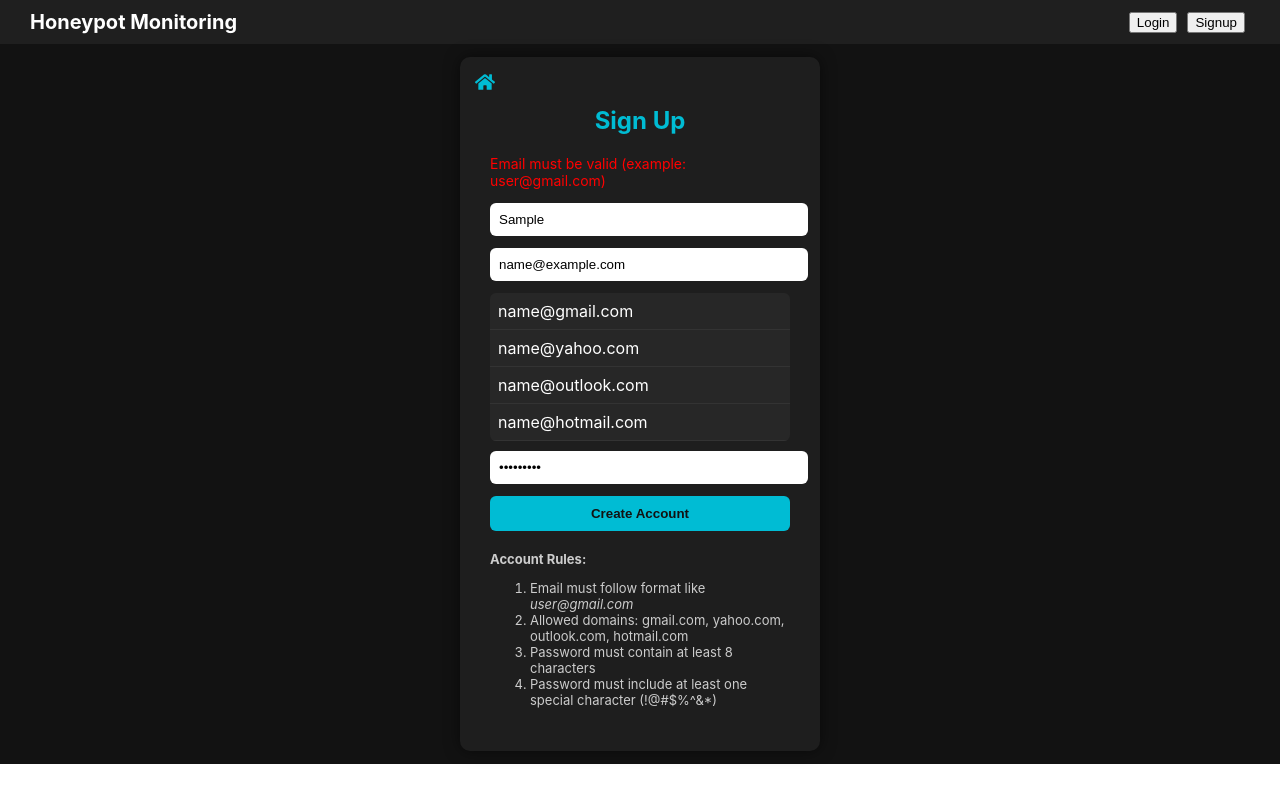
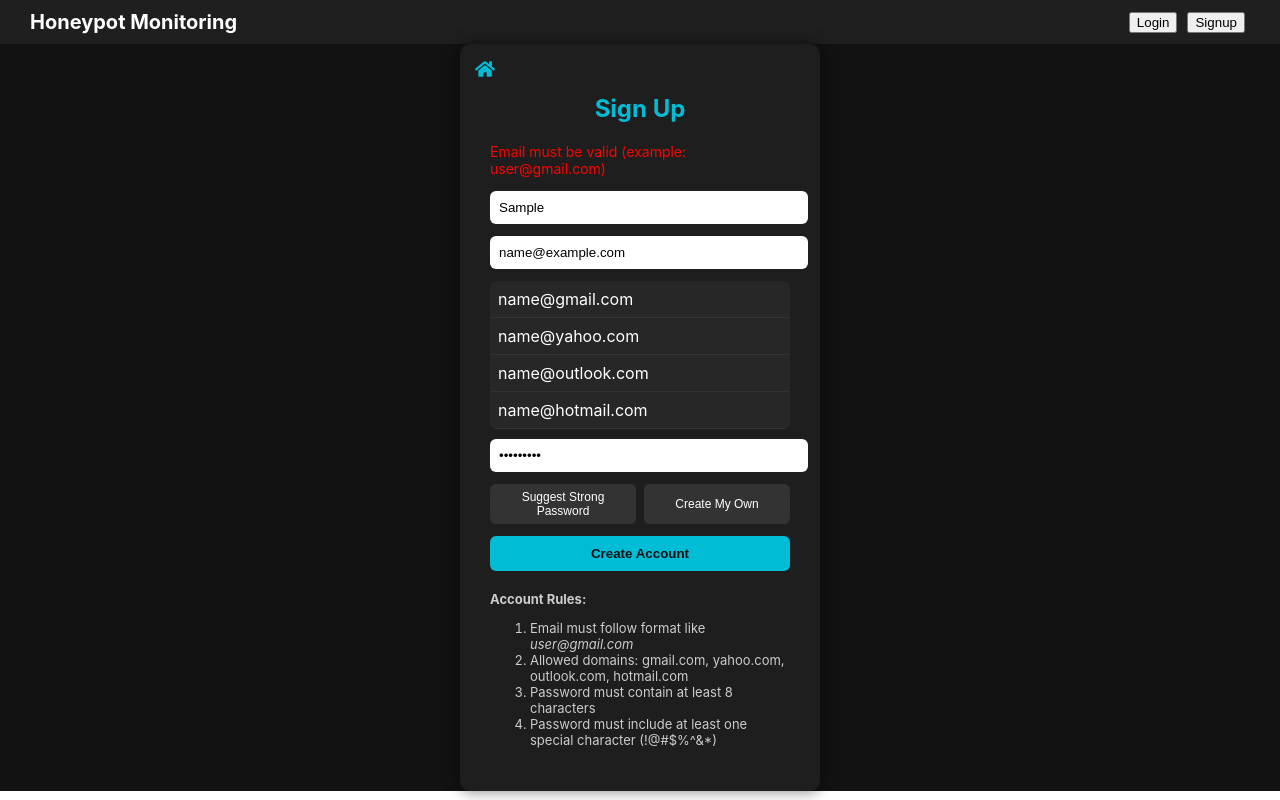
Before and after one commit to RohanMaharjan/HoneyPot_System, a React (Create React App) app in the folder honeypot-dashboard/: page /signup in a window 1280 px wide. Both pictures are taken after typing "Sample", "name@example.com", "Sample123" into the empty fields and a click on the button "Create Account". Built offline with nearby package versions, Linux system fonts and the light colour scheme.

Commit message:
added password generator

```diff
--- a/honeypot-dashboard/src/pages/SignupPage.js
+++ b/honeypot-dashboard/src/pages/SignupPage.js
@@ -12,6 +12,7 @@ function SignupPage() {
   const [password, setPassword] = useState("");
   const [error, setError] = useState("");
   const [suggestions, setSuggestions] = useState([]);
+  const [showPasswordOptions, setShowPasswordOptions] = useState(false);
 
   const domains = [
     "gmail.com",
@@ -98,6 +99,31 @@ function SignupPage() {
       setError("Server error");
     }
   };
+
+  //password suggestions
+  const generateStrongPassword = () => {
+
+  const upper = "ABCDEFGHIJKLMNOPQRSTUVWXYZ";
+  const lower = "abcdefghijklmnopqrstuvwxyz";
+  const numbers = "0123456789";
+  const symbols = "!@#$%^&*";
+
+  const allChars = upper + lower + numbers + symbols;
+
+  let password = "";
+
+  password += upper[Math.floor(Math.random() * upper.length)];
+  password += lower[Math.floor(Math.random() * lower.length)];
+  password += numbers[Math.floor(Math.random() * numbers.length)];
+  password += symbols[Math.floor(Math.random() * symbols.length)];
+
+  for (let i = 4; i < 12; i++) {
+    password += allChars[Math.floor(Math.random() * allChars.length)];
+  }
+
+  setPassword(password);
+  setShowPasswordOptions(false);
+};
 
   return (
     <>
@@ -206,9 +232,36 @@ function SignupPage() {
             type="password"
             placeholder="Password"
             value={password}
+            onFocus={() => setShowPasswordOptions(true)}
             onChange={(e) => setPassword(e.target.value)}
             style={inputStyle}
           />
+
+            {showPasswordOptions && (
+              <div
+                style={{
+                  display: "flex",
+                  gap: "8px",
+                  marginBottom: "12px"
+                }}
+              >
+                <button
+                  type="button"
+                  onClick={generateStrongPassword}
+                  style={optionButton}
+                >
+                  Suggest Strong Password
+                </button>
+
+                <button
+                  type="button"
+                  onClick={() => setShowPasswordOptions(false)}
+                  style={optionButton}
+                    >
+                        Create My Own
+                      </button>
+                    </div>
+                  )}
 
           <button type="submit" style={buttonStyle}>
             Create Account
@@ -250,4 +303,15 @@ const buttonStyle = {
   cursor: "pointer"
 };
 
+const optionButton = {
+  flex: 1,
+  padding: "6px",
+  fontSize: "12px",
+  backgroundColor: "#333",
+  border: "none",
+  borderRadius: "6px",
+  color: "#fff",
+  cursor: "pointer"
+};
+
 export default SignupPage;
```
